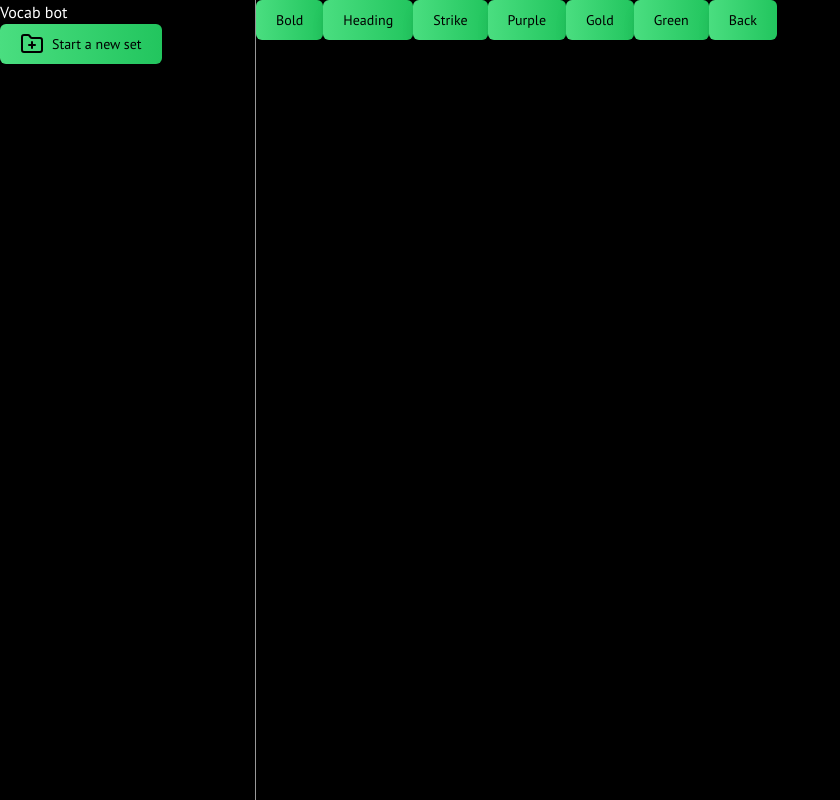
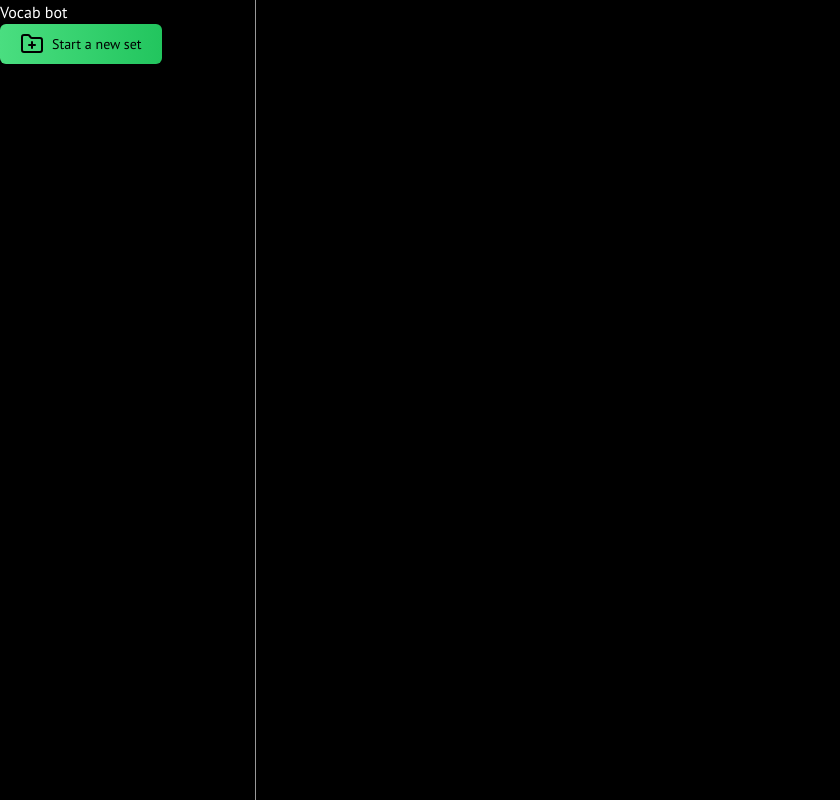
Before and after one commit to Gregor-py/vocab_bot, a Next.js app: page /editor in a window 1280 px wide. Shown: the whole page, without its empty margins (0-840 px from the left). Built offline with nearby package versions, Linux system fonts and the light colour scheme.

Commit message:
Added the rich text editor to flashcards edit element

```diff
--- a/app/(main)/editor/page.tsx
+++ b/app/(main)/editor/page.tsx
@@ -1,7 +1,18 @@
+"use client"
+
 import { EditorComponent } from "@/components/editor/editor"
+import {EditorButtons} from "@/components/editor/editor-buttons";
+import React from "react";
+import {useEditorStore} from "@/components/editor/useEditorStore";
 
 const Main = () => {
-    return <EditorComponent />
+    const currentEditor = useEditorStore(state => state.currentEditor)
+
+    return <div>
+        {currentEditor && <EditorButtons editor={currentEditor} />}
+        <EditorComponent />
+        <EditorComponent />
+    </div>
 }
 
 export default Main;
--- a/app/(main)/set/edit/[id]/edit-flashcard.tsx
+++ b/app/(main)/set/edit/[id]/edit-flashcard.tsx
@@ -1,17 +1,16 @@
 "use client"
 
-import {Input} from "@/components/ui/input";
-import {Textarea} from "@/components/ui/textarea";
 import {Flashcard} from "@/db/schema";
 import {Button} from "@/components/ui/button";
 import {Trash} from "lucide-react";
 import {cn} from "@/lib/utils";
-import {useEffect, useState} from "react";
 import axios from "axios";
-import {useDebounce} from "use-debounce";
 import {TypeSwitcher} from "@/app/(main)/set/edit/[id]/type-switcher";
 import {useFlashcardsStore} from "@/app/(main)/set/edit/[id]/useFlashcardsStore";
 import {FlashcardInput} from "@/app/(main)/set/edit/[id]/flashcard-input";
+import {EditorButtons} from "@/components/editor/editor-buttons";
+import {useEditorStore} from "@/components/editor/useEditorStore";
+import {EditorComponent} from "@/components/editor/editor";
 
 type Props = {
     flashcard: Flashcard;
@@ -23,6 +22,8 @@ export const EditFlashcard = ({flashcard, arrayId}: Props) => {
     const deleteFlashcard = useFlashcardsStore(state => state.deleteFlashcard)
     const removingFlashcardId = useFlashcardsStore(state => state.removingFlashcardId)
     const isRemoving = removingFlashcardId === flashcard.id
+
+    const currentEditor = useEditorStore(state => state.currentEditor)
 
     const onDelete = (flashcardId: number) => {
         updateRemovingFlashcardId(flashcardId)
@@ -39,9 +40,11 @@ export const EditFlashcard = ({flashcard, arrayId}: Props) => {
             <div className={"border-b py-3 px-7 flex justify-between items-center"}>
                 <span className={"font-bold"}>{arrayId+1} | {flashcard.id}</span>
                 <TypeSwitcher type={flashcard.type} flashcardId={flashcard.id} />
+                <EditorButtons editor={currentEditor} />
                 <Button onClick={() => onDelete(flashcard.id)} variant={"destructive"} size={"icon"}><Trash /></Button>
             </div>
 
+            {flashcard.type === "structured" && <>
                 <div className={"px-7 py-6 flex gap-4"}>
                     <div className={"w-[35%]"}>
                         <FlashcardInput
@@ -69,10 +72,31 @@ export const EditFlashcard = ({flashcard, arrayId}: Props) => {
                             title={"Examples"}
                             fieldName={"examples"}
                             flashcardId={flashcard.id}
-                        type={"textarea"}
                         />
                     </div>
                 </div>
+            </>}
+
+            {flashcard.type === "unstructured" && <>
+                <div className={"px-7 py-6 flex gap-4"}>
+                    <div className={"w-[20%]"}>
+                        <FlashcardInput
+                            initialValue={flashcard.frontSide || ""}
+                            title={"Front side"}
+                            fieldName={"frontSide"}
+                            flashcardId={flashcard.id}
+                        />
+                    </div>
+                    <div className={"w-[80%]"}>
+                        <FlashcardInput
+                            initialValue={flashcard.backSide || ""}
+                            title={"Back side"}
+                            fieldName={"backSide"}
+                            flashcardId={flashcard.id}
+                        />
+                    </div>
+                </div>
+            </>}
         </div>
     )
 }
--- a/app/(main)/set/edit/[id]/flashcard-input.tsx
+++ b/app/(main)/set/edit/[id]/flashcard-input.tsx
@@ -5,16 +5,16 @@ import {useEffect, useState} from "react";
 import {useDebounce} from "use-debounce";
 import axios from "axios";
 import {Textarea} from "@/components/ui/textarea";
+import {EditorComponent} from "@/components/editor/editor";
 
 type Props = {
     initialValue: string;
     title: string;
     fieldName: string;
     flashcardId: number;
-    type?: "input" | "textarea"
 }
 
-export const FlashcardInput = ({initialValue, title, fieldName, flashcardId, type="input"}: Props) => {
+export const FlashcardInput = ({initialValue, title, fieldName, flashcardId}: Props) => {
     const [value, setValue] = useState(initialValue)
     const [debouncedValue] = useDebounce(value, 1000);
 
@@ -30,24 +30,11 @@ export const FlashcardInput = ({initialValue, title, fieldName, flashcardId, typ
 
     return (
         <div>
-            {type === "input" ?
-                <>
-                    <Input
-                        value={value}
-                        onChange={(e) => setValue(e.target.value)}
-                        placeholder={". . ."}
-                        className={"placeholder:text-gray-400 rounded-none px-0 border-0 border-b-white border-b-2 focus:border-amber-300 transition-transform"}
-                    />
-                </>
-                : <>
-                    <Textarea
-                        value={value}
-                        onChange={(e) => setValue(e.target.value)}
-                        placeholder={". . ."}
-                        className={"placeholder:text-gray-400 rounded-none px-0 border-0 border-b-white border-b-2 focus:border-amber-300 transition-transform"}
-                    />
-                </>
-            }
+            <EditorComponent
+                initialText={initialValue}
+                setValue={(value) => setValue(value)}
+                className={"py-[5px] text-lg border-0 border-b-white border-b-2"}
+            />
             <span>{title}</span>
         </div>
     )
--- a/components/editor/editor-buttons.tsx
+++ b/components/editor/editor-buttons.tsx
@@ -4,20 +4,24 @@ import React from "react";
 import {CustomEditor as CustomEditorType} from "@/components/editor/editor-types";
 
 type Props = {
-    editor: CustomEditorType
+    editor: CustomEditorType | null;
 }
 
 export const EditorButtons = ({editor}: Props) => {
     return (
-        <>
+        <div className={"bg-amber-300 z-20"}>
             <Button onMouseDown={(event) => {
                 event.preventDefault()
+
+                if (!editor) return;
+
                 CustomEditor.toggleMarkFormat(editor, "bold")
             }}>
                 Bold
             </Button>
             <Button onMouseDown={(event) => {
                 event.preventDefault()
+                if (!editor) return;
                 CustomEditor.isHeadingBlockActive(editor)
                 CustomEditor.toggleHeadingType(editor)
             }}>
@@ -26,6 +30,7 @@ export const EditorButtons = ({editor}: Props) => {
 
             <Button onMouseDown={(event) => {
                 event.preventDefault()
+                if (!editor) return;
                 CustomEditor.toggleMarkFormat(editor, "strike")
             }}>
                 Strike
@@ -33,6 +38,7 @@ export const EditorButtons = ({editor}: Props) => {
 
             <Button onMouseDown={(event) => {
                 event.preventDefault()
+                if (!editor) return;
                 CustomEditor.toggleMarkColor(editor, "purple")
             }}>
                 Purple
@@ -40,6 +46,7 @@ export const EditorButtons = ({editor}: Props) => {
 
             <Button onMouseDown={(event) => {
                 event.preventDefault()
+                if (!editor) return;
                 CustomEditor.toggleMarkColor(editor, "gold")
             }}>
                 Gold
@@ -47,16 +54,11 @@ export const EditorButtons = ({editor}: Props) => {
 
             <Button onMouseDown={(event) => {
                 event.preventDefault()
+                if (!editor) return;
                 CustomEditor.toggleMarkColor(editor, "green")
             }}>
                 Green
             </Button>
-
-            <Button onMouseDown={(event) => {
-                event.preventDefault()
-            }}>
-                Back
-            </Button>
-        </>
+        </div>
     )
 }
--- a/components/editor/editor.tsx
+++ b/components/editor/editor.tsx
@@ -6,16 +6,21 @@ import {Editable, RenderElementProps, RenderLeafProps, Slate, withReact} from 's
 import {cn} from "@/lib/utils";
 import {withHistory} from "slate-history";
 import {CustomEditor, deserialize, serialize} from './editor-utils';
-import {EditorButtons} from "@/components/editor/editor-buttons";
+import {useEditorStore} from "@/components/editor/useEditorStore";
 
+type Props = {
+    className?: string,
+    setValue?: (value: string) => void,
+    initialText?: string
+}
 
-export const EditorComponent = () => {
+export const EditorComponent = ({className, setValue, initialText}: Props) => {
     const initialValue = useMemo(() => {
-        const html = localStorage.getItem('content');
-        return html ? deserialize(html) : [{ type: 'paragraph', children: [{ text: '' }] }] as Descendant[];
+        return initialText ? deserialize(initialText) : [{ type: 'paragraph', children: [{ text: '' }] }] as Descendant[];
     }, []);
 
     const [editor] = useState(() => withHistory(withReact(createEditor())))
+    const updateCurrentEditor = useEditorStore(state => state.updateCurrentEditor)
 
     const onKeyDown = (event: React.KeyboardEvent<HTMLInputElement>) => {
         if (!event.ctrlKey) {
@@ -53,31 +58,36 @@ export const EditorComponent = () => {
         const isAstChange = editor.operations.some((op) => op.type !== 'set_selection');
         if (isAstChange) {
             const content = serialize(value);
-            localStorage.setItem('content', content);
-            localStorage.setItem("content_json", JSON.stringify(value))
+            if (setValue) {
+                setValue(content)
+            }
         }
     }
 
     return (
+        <div className={className}>
             <Slate
                 editor={editor}
                 initialValue={initialValue}
                 onChange={handleChange}
             >
-            <EditorButtons editor={editor} />
                 <Editable
-                className={"p-5 text-lg"}
+                    className={"focus:outline-none"}
                     renderElement={renderElement}
                     renderLeaf={renderLeaf}
                     onKeyDown={onKeyDown}
+                    onMouseDown={() => {
+                        updateCurrentEditor(editor)
+                    }}
                 />
             </Slate>
+        </div>
     )
 }
 
 const HeadingElement = (props: RenderElementProps) => {
     return (
-        <p className={"text-5xl py-3"} {...props.attributes}>{props.children}</p>
+        <p className={"text-5xl py-3 leading-[1.29]"} {...props.attributes}>{props.children}</p>
     )
 }
 
--- /dev/null
+++ b/components/editor/useEditorStore.ts
@@ -0,0 +1,18 @@
+import {create} from "zustand/index";
+import {flashcards as flashcardsSchema} from "@/db/schema";
+import {CustomEditor} from "@/components/editor/editor-types";
+
+type Flashcard = typeof flashcardsSchema.$inferSelect;
+
+type State = {
+    currentEditor: CustomEditor | null,
+}
+
+type Action = {
+    updateCurrentEditor: (editor: State['currentEditor']) => void,
+}
+
+export const useEditorStore = create<State & Action>((set) => ({
+    currentEditor: null,
+    updateCurrentEditor: (editor) => set(() => ({ currentEditor: editor })),
+}))
```
Lines whose indentation alone changed are shown as unchanged.
